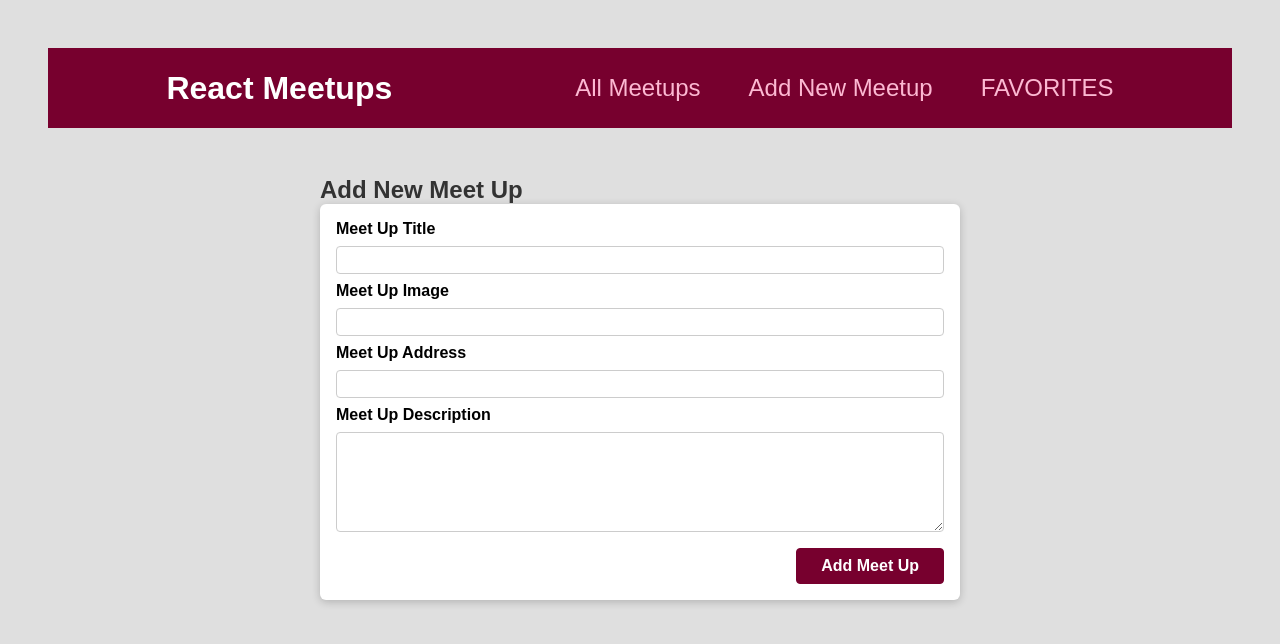
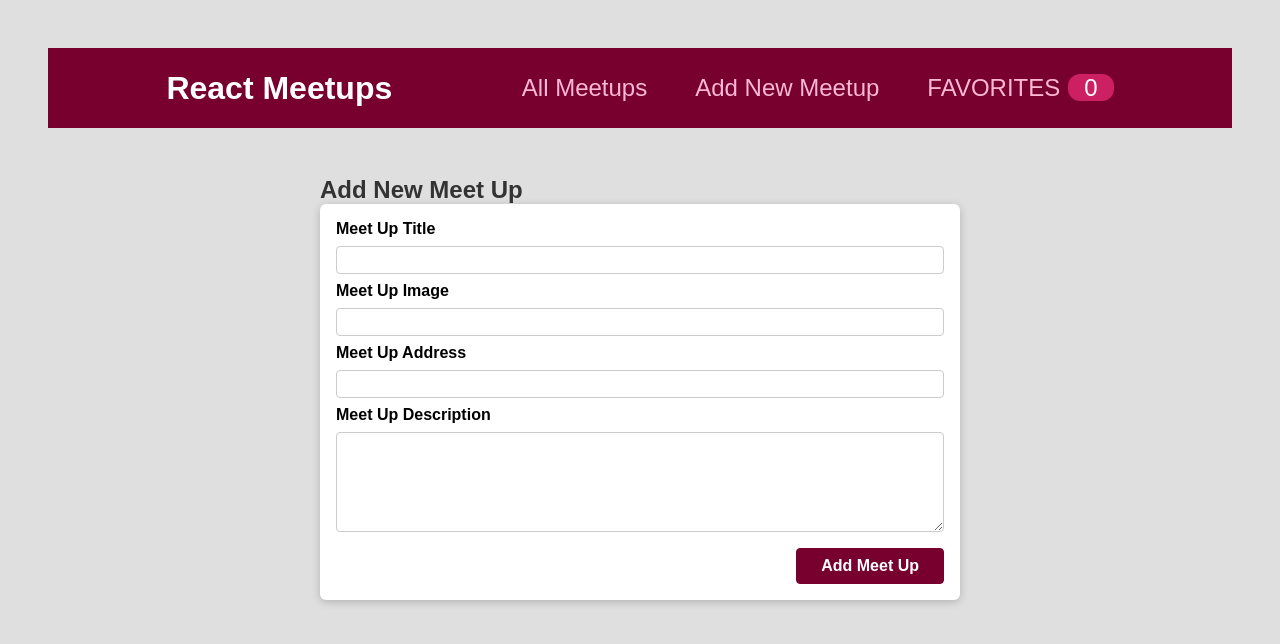
Before and after one commit to etorres-revature/React-meet-app, a React (Create React App) app: page /new-meetup in a window 1280 px wide. Shown: the top 644 px of the page. Built offline with nearby package versions, Linux system fonts and the light colour scheme.

Commit message:
badge added to main navigation component indicating number of favorites

```diff
--- a/src/components/layout/MainNavigation.js
+++ b/src/components/layout/MainNavigation.js
@@ -1,10 +1,14 @@
+import { useContext } from "react";
 import { Link } from "react-router-dom";
 
 import styles from "./MainNavigation.module.css";
+import FavoritesContext from "../../store/favorites-context";
 
-console.log(styles);
+// console.log(styles);
 
 const MainNavigation = () => {
+  const favoritesCTX = useContext(FavoritesContext);
+
   return (
     <header className={styles.header}>
       <div className={styles.logo}>React Meetups</div>
@@ -17,7 +21,12 @@
             <Link to="/new-meetup">Add New Meetup</Link>
           </li>
           <li>
-            <Link to="/favorites">FAVORITES</Link>
+            <Link to="/favorites">
+              FAVORITES
+              <span className={styles.badge}>
+                {favoritesCTX.totalFavorites}
+              </span>
+            </Link>
           </li>
         </ul>
       </nav>
```
